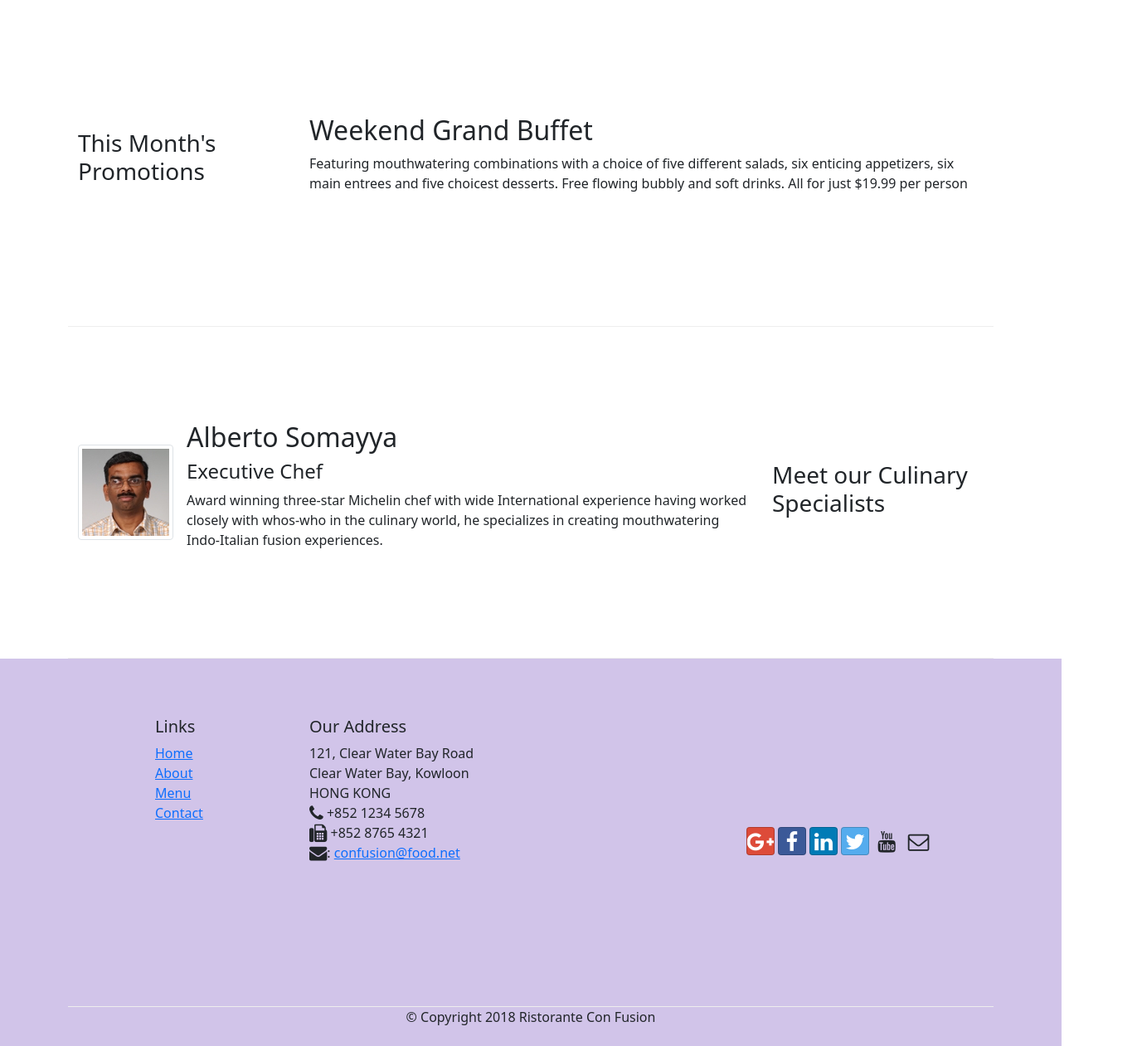
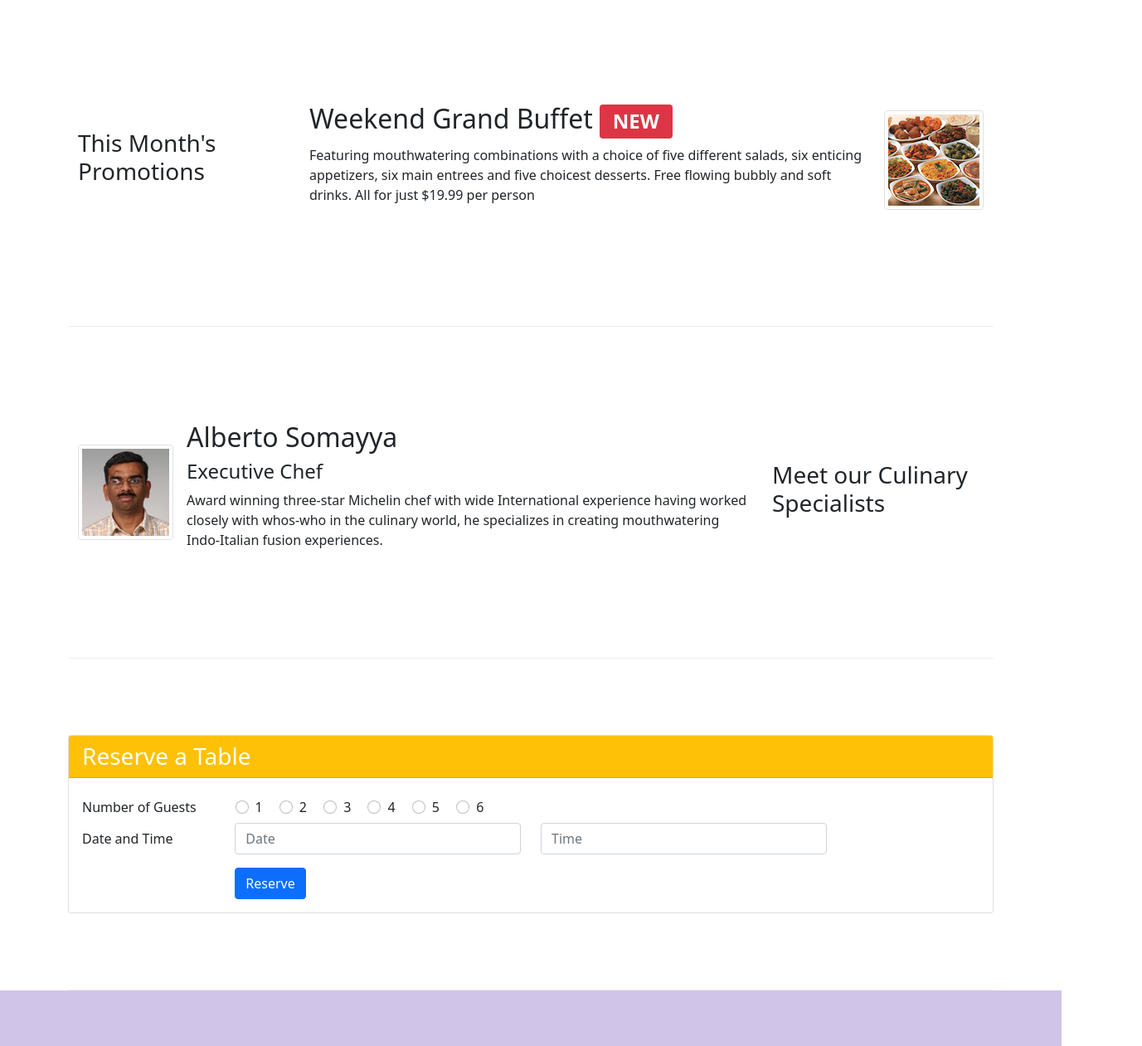
Before and after one commit to bethanycable/coursera-bootstrap, a website: page index.html in a window 1280 px wide. Shown: the part 740-2001 px from the top of the page at 83% size, 1377 px wide, since content can reach past the window. Drawn offline with nearby package versions, Linux system fonts and the light colour scheme.

Commit message:
Assignment 2

```diff
--- a/index.html
+++ b/index.html
@@ -33,15 +33,18 @@
             </div>
         </nav>
         <header class="jumbotron">
-            <div class="container">
+            <div class="container d-flex">
                 <div class="row row-header">
                     <div class="col-12 col-sm-6">
                         <h1>Ristorante con Fusion</h1>
                         <p>We take inspiration from the World's best cuisines, and create a unique fusion experience. Our lipsmacking creations will tickle your culinary senses!</p>
                     </div>
-                    <div class="col-12 col-sm align-self-center">
+                    <div class="col-12 col-sm-3 align-self-center">
                         <img src="img/logo.png" class="img-fluid">
                     </div>
+                    <!-- <div class="col-12 col-sm-3 align-self-center"> -->
+                        <a href="#reserve_table" class="col-10 col-sm-3 btn btn-sm btn-warning align-self-center">Reserve Table</a>
+                    <!-- </div> -->
                 </div>
             </div>
         </header>
@@ -63,14 +66,19 @@
                 </div>
             </div>
 
-
             <div class="row row-content align-items-center">
-                <div class="col-12 col-sm-4 col-md-3">
+                <div class="col-12 col-sm-4 col-md-3 order-sm-first">
                     <h3>This Month's Promotions</h3>
                 </div>
                 <div class="col col-sm col-md">
-                    <h2>Weekend Grand Buffet</h2>
-                    <p>Featuring mouthwatering combinations with a choice of five different salads, six enticing appetizers, six main entrees and five choicest desserts. Free flowing bubbly and soft drinks. All for just $19.99 per person </p>
+                    <div class="media d-flex">
+                        <div class="media-body ">
+                            <h2>Weekend Grand Buffet <span class="badge bg-danger">NEW</span></h2>
+                            <p>Featuring mouthwatering combinations with a choice of five different salads, six enticing appetizers, six main entrees and five choicest desserts. Free flowing bubbly and soft drinks. All for just $19.99 per person </p>
+                        </div>
+                        <img class="ms-3 img-thumbnail align-self-center"
+                            src="img/buffet.png" alt="Weekend Grand Buffet">
+                    </div>
                 </div>
             </div>
 
@@ -87,6 +95,58 @@
                             <h4>Executive Chef</h4>
                             <p class="d-none d-sm-block">Award winning three-star Michelin chef with wide International experience having worked closely with whos-who in the culinary world, he specializes in creating mouthwatering Indo-Italian fusion experiences. </p>
                         </div>
+                    </div>
+                </div>
+            </div>
+
+            <div class="row row-content align-items-center" id="reserve_table">
+                <div class="card col-8 col-sm m-auto p-0">
+                    <h3 class="card-header bg-warning text-white">Reserve a Table</h3>
+                    <div class="card-body">
+                        <form>
+                            <div class="col-8">
+                                <label for="numofguests" class="col-12 col-md-3 col-form-label">Number of Guests</label>
+                                <div class="form-check form-check-inline">
+                                    <input class="form-check-input " type="radio" name="options" id="option1" value="option1" >
+                                    <label class="form-check-label " for="option1">1</label>
+                                </div>
+                                <div class="form-check form-check-inline">
+                                    <input class="form-check-input" type="radio" name="options" id="option2" value="option2">
+                                    <label class="form-check-label" for="option1">2</label>
+                                </div>
+                                <div class="form-check form-check-inline">
+                                    <input class="form-check-input" type="radio" name="options" id="option3" value="option3">
+                                    <label class="form-check-label" for="option1">3</label>
+                                </div>
+                                <div class="form-check form-check-inline">
+                                    <input class="form-check-input" type="radio" name="options" id="option4" value="option4">
+                                    <label class="form-check-label" for="option1">4</label>
+                                </div>
+                                <div class="form-check form-check-inline">
+                                    <input class="form-check-input" type="radio" name="options" id="option5" value="option5">
+                                    <label class="form-check-label" for="option1">5</label>
+                                </div>
+                                <div class="form-check form-check-inline">
+                                    <input class="form-check-input" type="radio" name="options" id="option6" value="option6">
+                                    <label class="form-check-label" for="option1">6</label>
+                                </div>
+                            </div>
+
+                            <div class="form-group row">
+                                <label for="datetime" class="col-12 col-md-2 col-form-label">Date and Time</label>
+                                <div class="col-md-4">
+                                    <input type="text" class="form-control" id="date" name="date" placeholder="Date">
+                                </div>
+                                <div class="col-md-4">
+                                    <input type="text" class="form-control" id="time" name="time" placeholder="Time">
+                                </div>
+                            </div>
+                            <div class="form-group row">
+                                <div class="offset-md-2 mt-3">
+                                    <button type="submit" class="btn btn-primary">Reserve</button>
+                                </div>
+                            </div>
+                        </form>
                     </div>
                 </div>
             </div>
```
Also changed, not shown: css/styles.css (line endings or trailing spaces).
